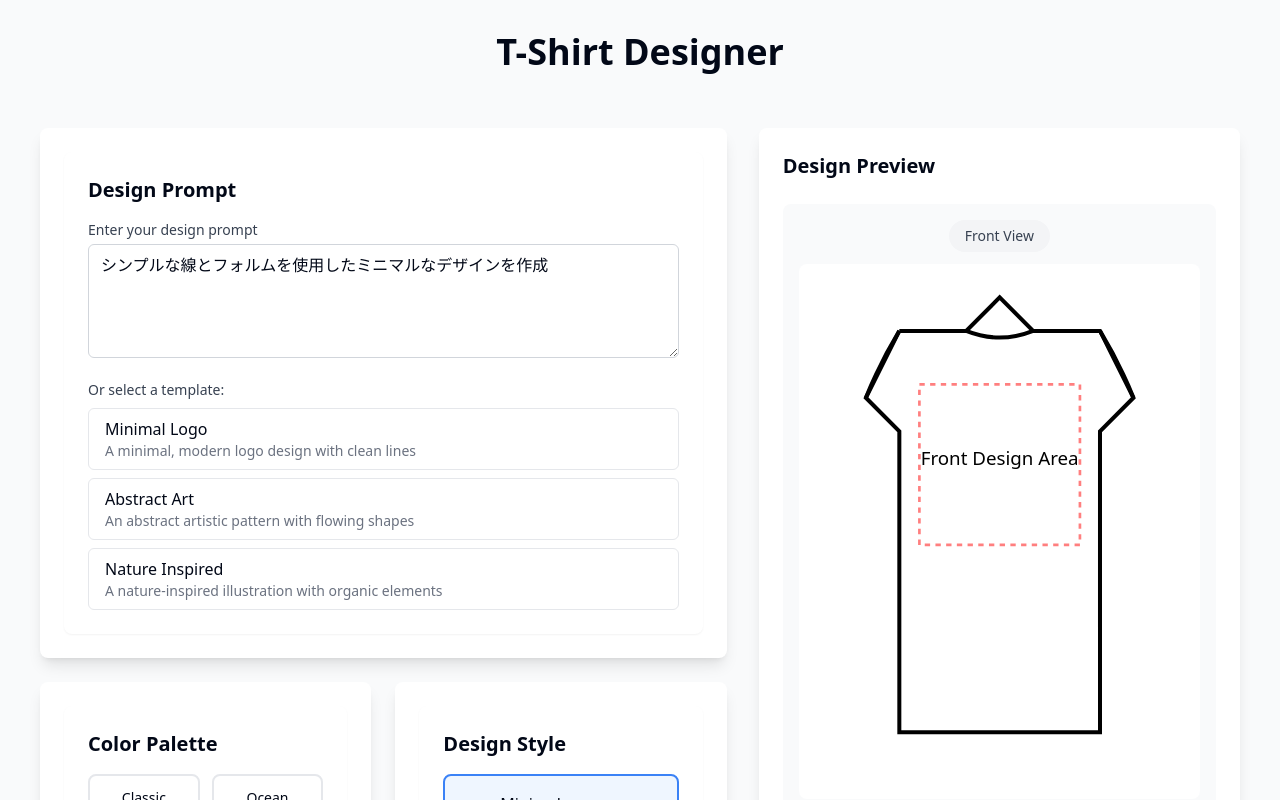
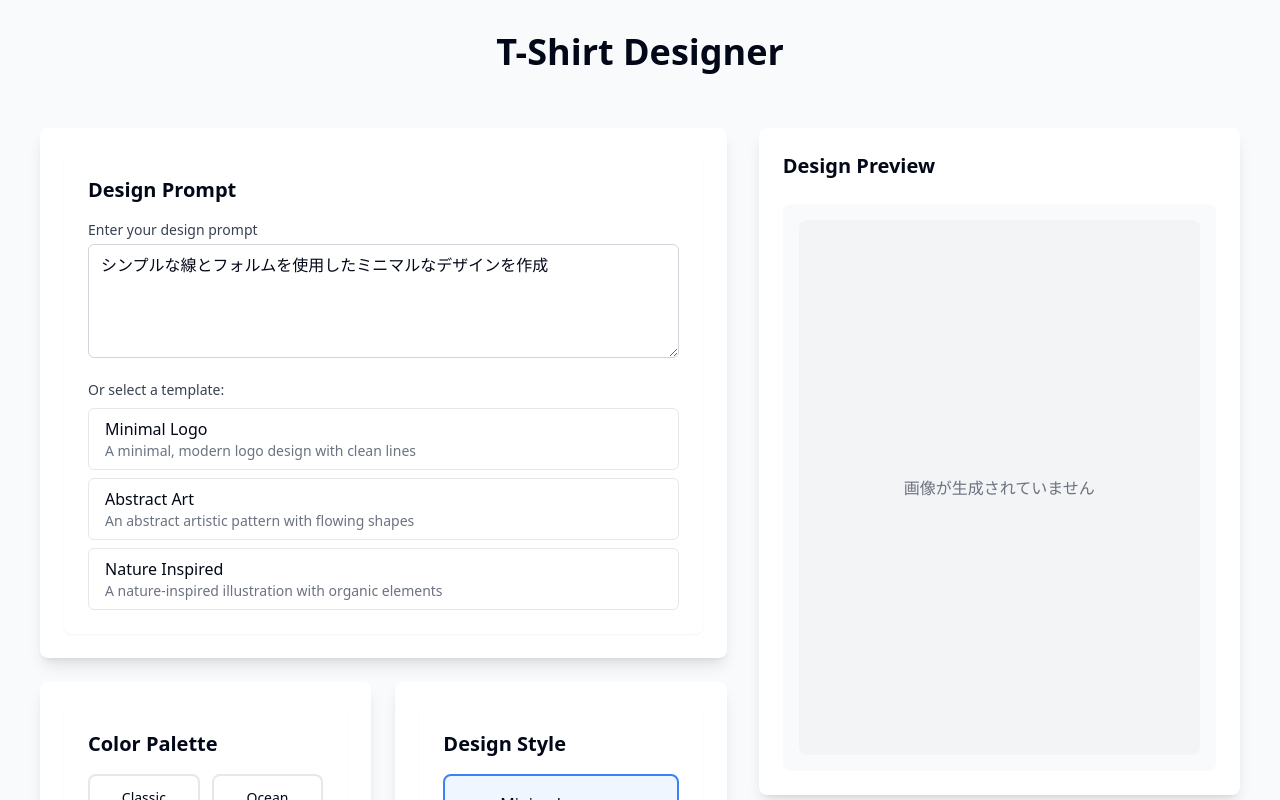
Before and after one commit to kanadomekei/progate-hackthon-candle, a Next.js app in the folder frontend/: page / in a window 1280 px wide. Shown: the top 800 px of the page. Built offline with nearby package versions, Linux system fonts and the light colour scheme.

Commit message:
create designボタンを押したら、画像を表示するように変更

```diff
--- a/frontend/src/components/TShirtDesigner.tsx
+++ b/frontend/src/components/TShirtDesigner.tsx
@@ -30,6 +30,7 @@ export function TShirtDesigner() {
   });
   const [prompt, setPrompt] = useState(STYLE_PROMPTS.minimal);
   const [isGenerating, setIsGenerating] = useState(false);
+  const [generatedImageUrl, setGeneratedImageUrl] = useState<string>();
 
   const handleColorSelect = (_colors: ColorScheme, promptText: string) => {
     setPrompt(promptText);
@@ -43,9 +44,8 @@ export function TShirtDesigner() {
   const handleGenerateDesign = async () => {
     try {
       setIsGenerating(true);
-      // TODO: APIを呼び出してデザインを生成する処理を実装
-      console.log("Generating design with prompt:", prompt);
-      await new Promise((resolve) => setTimeout(resolve, 2000)); // 仮の遅延
+      await new Promise((resolve) => setTimeout(resolve, 1000)); // 仮の遅延
+      setGeneratedImageUrl("/sample2.png");
     } catch (error) {
       console.error("Error generating design:", error);
     } finally {
@@ -93,11 +93,7 @@ export function TShirtDesigner() {
             <h2 className="text-xl font-semibold mb-6">Design Preview</h2>
             <div className="flex justify-center">
               <div className="w-full max-w-md">
-                <TShirtPreview
-                  style={selectedStyle}
-                  colors={selectedColors}
-                  view="front"
-                />
+                <TShirtPreview generatedImageUrl={generatedImageUrl} />
               </div>
             </div>
           </div>
--- a/frontend/src/components/TShirtPreview.tsx
+++ b/frontend/src/components/TShirtPreview.tsx
@@ -1,83 +1,23 @@
 "use client";
 
-import { DesignStyle, ColorScheme } from "./TShirtDesigner";
-
 interface TShirtPreviewProps {
-  style: DesignStyle;
-  colors: ColorScheme;
-  view: "front" | "back";
+  generatedImageUrl?: string;
 }
 
-export function TShirtPreview({ colors, view }: TShirtPreviewProps) {
+export function TShirtPreview({ generatedImageUrl }: TShirtPreviewProps) {
   return (
     <div className="bg-gray-50 rounded-lg p-4">
-      <div className="flex justify-center items-center mb-3">
-        <span className="px-4 py-1.5 bg-gray-100 rounded-full text-sm font-medium text-gray-700">
-          {view === "front" ? "Front View" : "Back View"}
-        </span>
-      </div>
-
-      <div className="relative w-full aspect-[3/4] bg-gray-50 rounded-lg overflow-hidden">
-        <svg
-          viewBox="0 0 300 400"
-          className="w-full h-full"
-          style={{ backgroundColor: colors.primary }}
-        >
-          {/* T-shirt Outline - より太いストローク */}
-          <path
-            d="M75 50 L125 50 L150 25 L175 50 L225 50 L250 100 L225 125 L225 350 L75 350 L75 125 L50 100 L75 50"
-            fill={colors.primary}
-            stroke={colors.secondary}
-            strokeWidth="3"
-          />
-
-          {/* Collar - より太いストローク */}
-          <path
-            d="M125 50 Q150 60 175 50"
-            fill="none"
-            stroke={colors.secondary}
-            strokeWidth="3"
-          />
-
-          {/* Sleeves - より太いストローク */}
-          <path
-            d="M75 50 Q60 75 50 100"
-            fill="none"
-            stroke={colors.secondary}
-            strokeWidth="3"
-          />
-          <path
-            d="M225 50 Q240 75 250 100"
-            fill="none"
-            stroke={colors.secondary}
-            strokeWidth="3"
-          />
-
-          {/* Design Area - より大きく */}
-          <rect
-            x="90"
-            y="90"
-            width="120"
-            height="120"
-            fill="none"
-            stroke={colors.accent}
-            strokeDasharray="4"
-            strokeWidth="2"
-            className="opacity-50"
-          />
-
-          {/* Placeholder Text - より大きく */}
-          <text
-            x="150"
-            y="150"
-            textAnchor="middle"
-            className="text-sm"
-            fill={colors.secondary}
-          >
-            {view === "front" ? "Front Design Area" : "Back Design Area"}
-          </text>
-        </svg>
-      </div>
+      {generatedImageUrl ? (
+        <img
+          src={generatedImageUrl}
+          alt="Generated T-shirt design"
+          className="w-full h-auto rounded-lg"
+        />
+      ) : (
+        <div className="w-full aspect-[3/4] bg-gray-100 rounded-lg flex items-center justify-center">
+          <p className="text-gray-500">画像が生成されていません</p>
+        </div>
+      )}
     </div>
   );
 }
```
